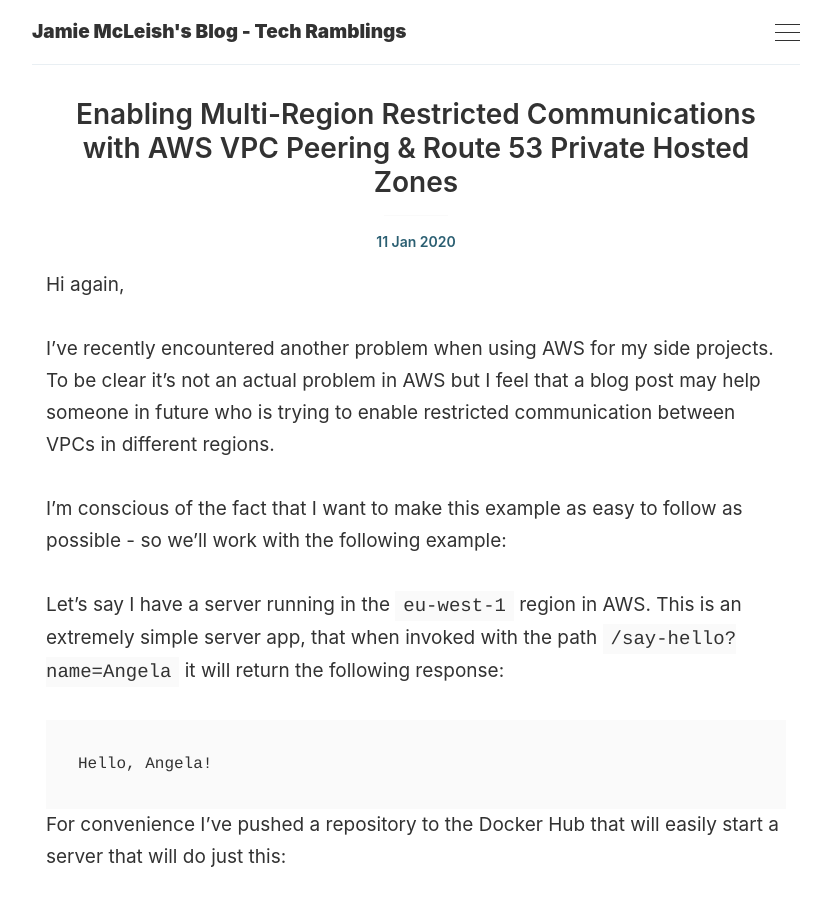
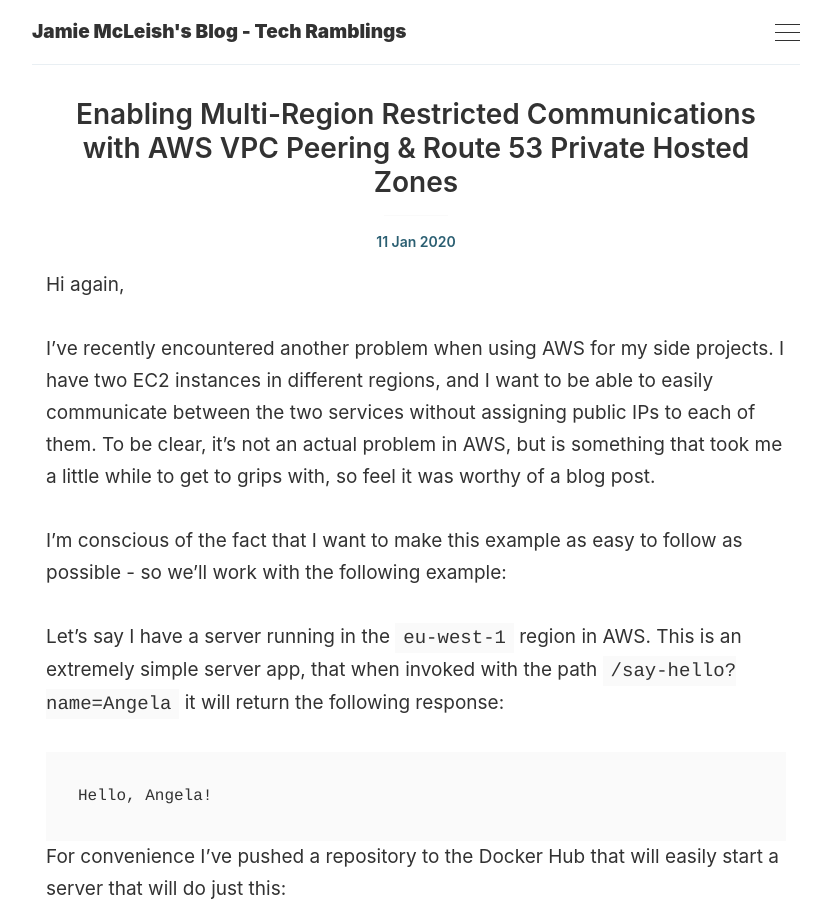
Before and after one commit to jamiemcl001/tech-blog, a Jekyll site: the page built from _posts/2020-01-11-multi-vpc-communications.md, in a window 1280 px wide and 900 px high. Shown: the whole window, without its empty margins (224-1055 px from the left). Built offline with Jekyll 4.4.1, drawn with Linux system fonts in a browser that asks for light colours; comment, search, counter and statistics services are not loaded.

Commit message:
Redo first paragraph of new VPC blog post

```diff
--- a/_posts/2020-01-11-multi-vpc-communications.md
+++ b/_posts/2020-01-11-multi-vpc-communications.md
@@ -7,7 +7,7 @@ categories: awsvpc
 ---
 Hi again,
 
-I've recently encountered another problem when using AWS for my side projects. To be clear it's not an actual problem in AWS but I feel that a blog post may help someone in future who is trying to enable restricted communication between VPCs in different regions.
+I've recently encountered another problem when using AWS for my side projects. I have two EC2 instances in different regions, and I want to be able to easily communicate between the two services without assigning public IPs to each of them. To be clear, it's not an actual problem in AWS, but is something that took me a little while to get to grips with, so feel it was worthy of a blog post.
 
 I'm conscious of the fact that I want to make this example as easy to follow as possible - so we'll work with the following example:
 
```
